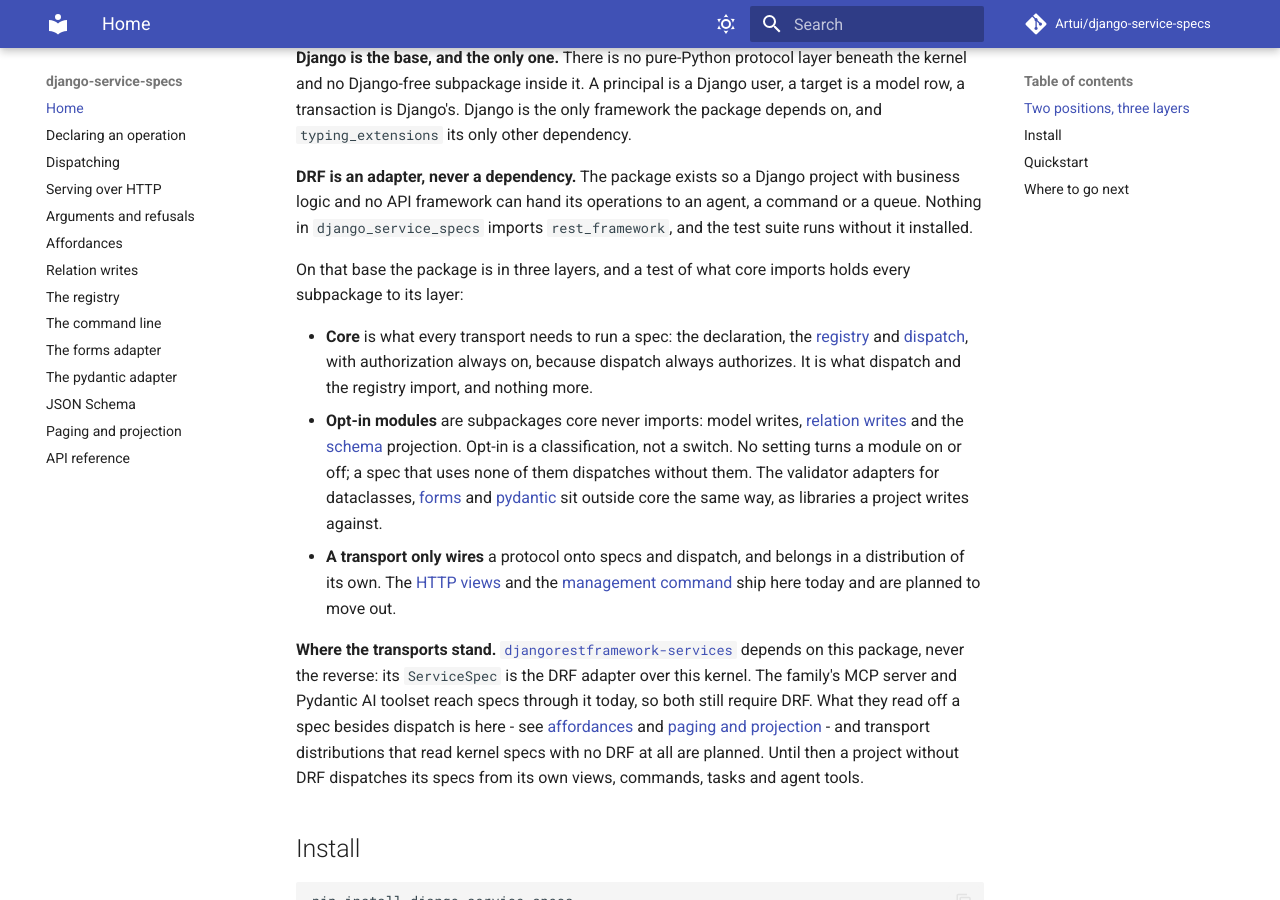
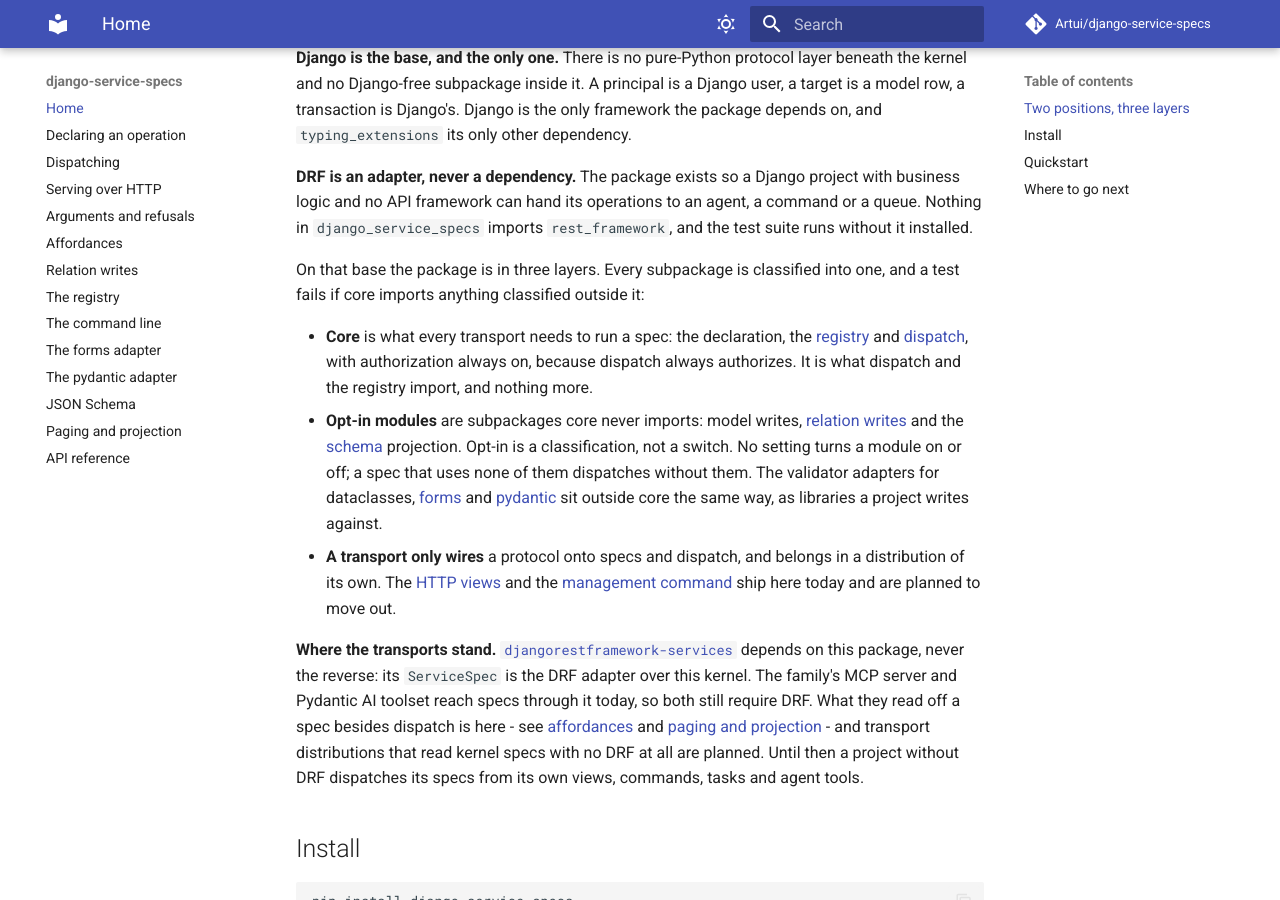
Before and after one commit to Artui/django-service-specs, an MkDocs documentation site: the page built from docs/index.md, in a window 1280 px wide and 900 px high, scrolled down 462 px. Built offline with MkDocs 1.6.1 and Material for MkDocs 9.7.7, drawn with Linux system fonts in a browser that asks for light colours; comment, search, counter and statistics services are not loaded.

Commit message:
Say what the boundary test holds, and no more
The docs index said the test holds every subpackage to its layer; it holds
that every subpackage is classified and that core imports nothing classified
outside it. The test's docstring said core is the closure by definition; it
now says the test also requires the closure to reach every core entry.

Co-Authored-By: Claude Opus 5.5 <noreply@anthropic.com>

```diff
--- a/docs/index.md
+++ b/docs/index.md
@@ -26,8 +26,8 @@ project with business logic and no API framework can hand its operations to an
 agent, a command or a queue. Nothing in `django_service_specs` imports
 `rest_framework`, and the test suite runs without it installed.
 
-On that base the package is in three layers, and a test of what core imports
-holds every subpackage to its layer:
+On that base the package is in three layers. Every subpackage is classified
+into one, and a test fails if core imports anything classified outside it:
 
 - **Core** is what every transport needs to run a spec: the declaration, the
   [registry](registry.md) and [dispatch](dispatching.md), with authorization
```
Also changed, not shown: 1 other file.
